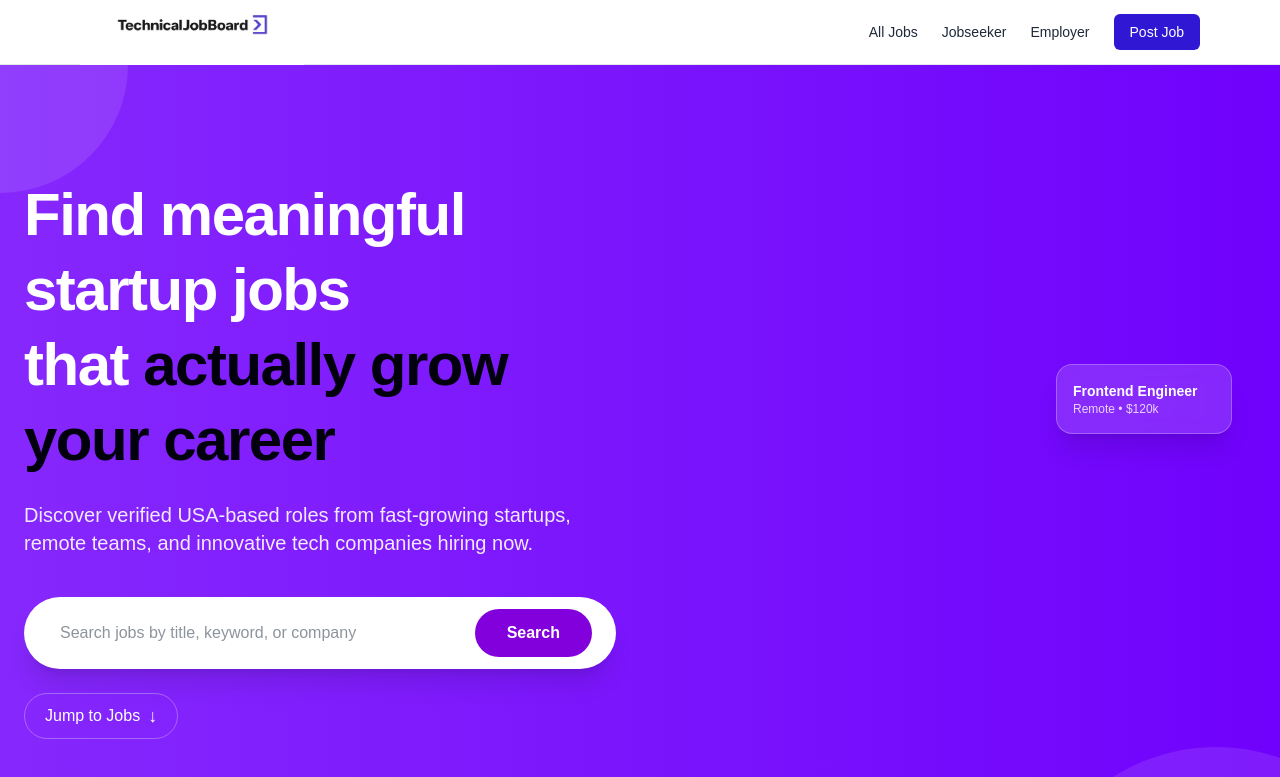
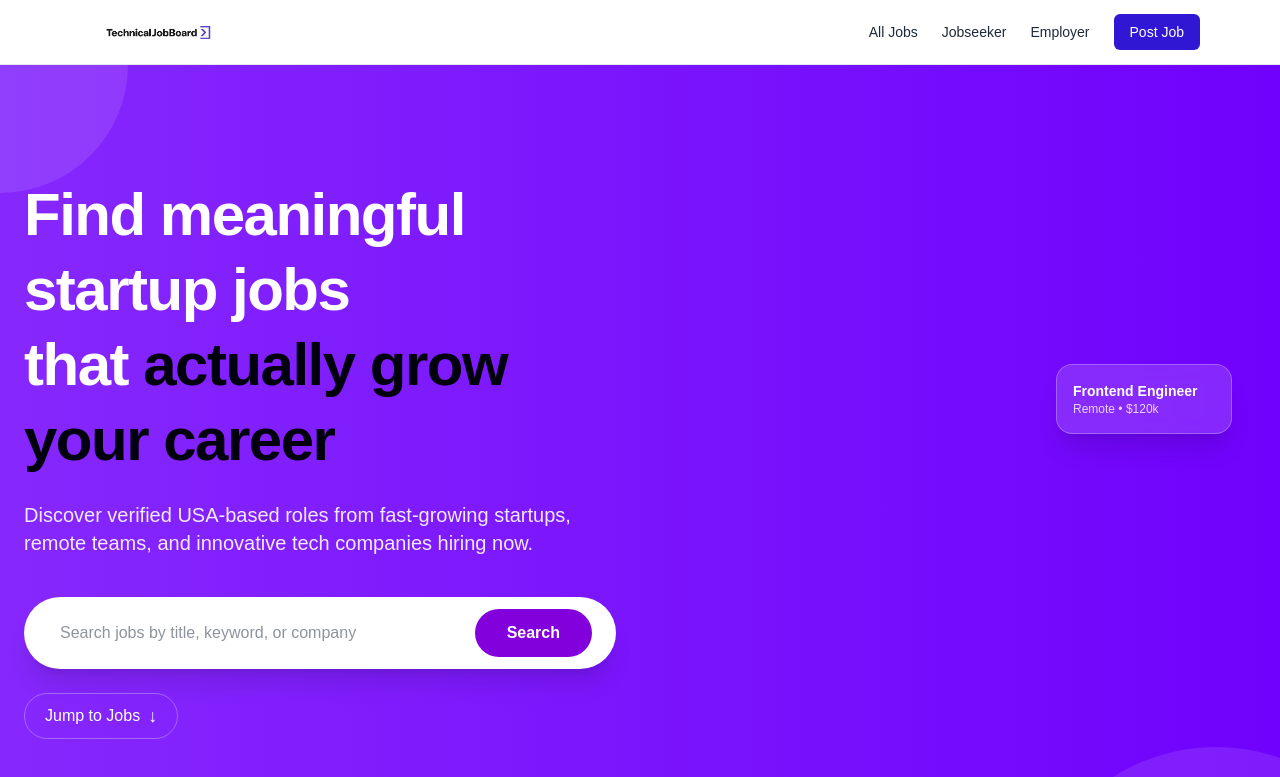
Before and after one commit to adebisidolapo/technicaljobboard, a Next.js app in the folder jobboard/: page / in a window 1280 px wide. Shown: the top 777 px of the page. Built offline with nearby package versions, Linux system fonts and the light colour scheme.

Commit message:
update logo

```diff
--- a/jobboard/app/layout.tsx
+++ b/jobboard/app/layout.tsx
@@ -23,7 +23,8 @@ export default function RootLayout({
               <img
                 src="/Technicaljoblogo.png"
                 alt="TechnicalJobboard"
-              className="w-56 object-contain mb-4"
+              className="w-100 object-contain mb-4"
+              className="h-15 w-auto object-contain"
               />
             </div>
 
```
